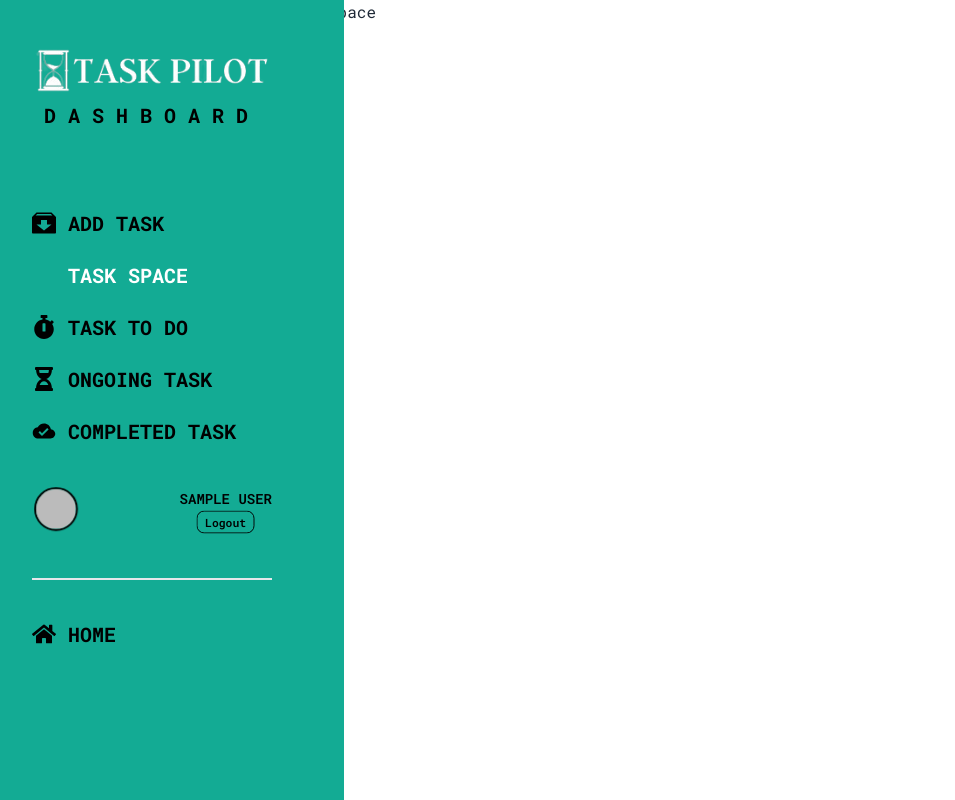
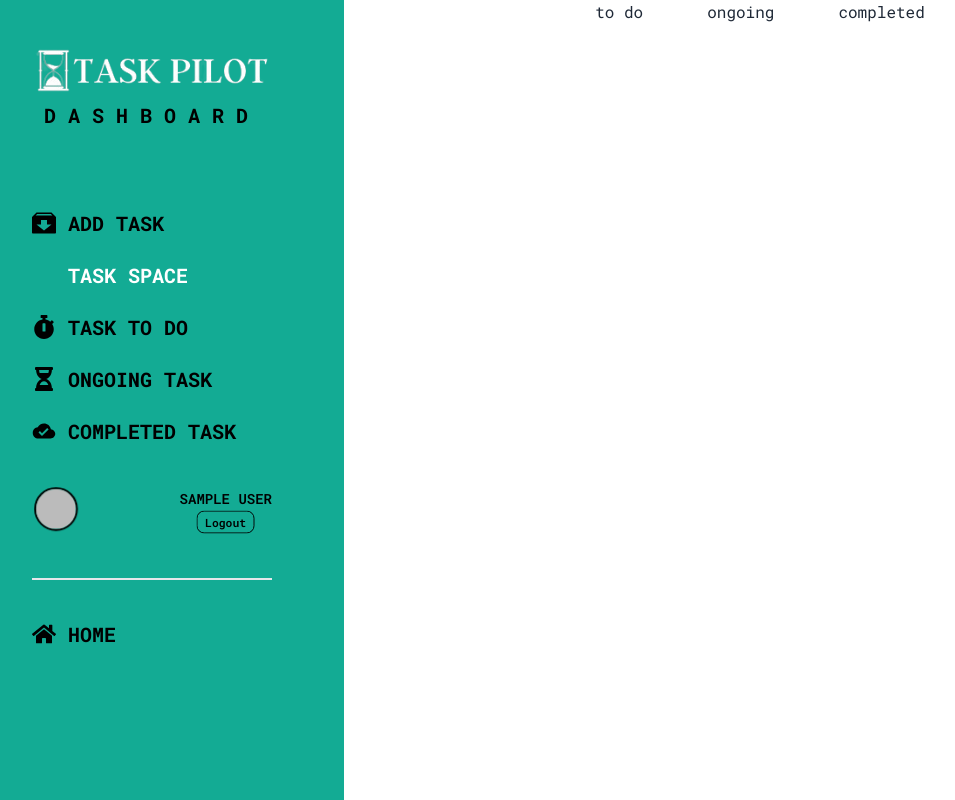
Before and after one commit to mdnoble1/task-pilot-client, a React (Vite) app: page /dashboard/taskSpace in a window 1280 px wide. Shown: the whole page, without its empty margins (40-995 px from the left). Built offline with nearby package versions, Linux system fonts and the light colour scheme; no server answers; sample sign-in values are in the browser's storage; some icons are missing.

Commit message:
rendered task lists on taskSpace page

```diff
--- /dev/null
+++ b/src/pages/dashboard/TaskSpaceList/TaskSpaceList.jsx
@@ -0,0 +1,16 @@
+import TaskSpaceMain from "../TaskSpaceMain/TaskSpaceMain";
+
+const TaskSpaceList = () => {
+  // task category listing
+  const statuses = ["todo", "ongoing", "completed"];
+
+  return (
+    <section className="flex justify-center gap-16">
+      {statuses.map((status, index) => (
+        <TaskSpaceMain key={index} status={status}></TaskSpaceMain>
+      ))}
+    </section>
+  );
+};
+
+export default TaskSpaceList;
--- a/src/pages/dashboard/TaskSpaceMain/TaskSpaceMain.jsx
+++ b/src/pages/dashboard/TaskSpaceMain/TaskSpaceMain.jsx
@@ -1,6 +1,8 @@
+/* eslint-disable react/prop-types */
 import useTasks from "../../../hooks/useTasks";
 
-const TaskSpaceMain = () => {
+const TaskSpaceMain = ({ status }) => {
+
 
     // loading all tasks
     const [tasks] = useTasks();
@@ -10,13 +12,25 @@ const TaskSpaceMain = () => {
     const ongoingTasks = tasks.filter((item) => item.status === "On Going");
     const completedTasks = tasks.filter((item) => item.status === "Completed");
 
-    console.log(completedTasks)
+    // console.log(completedTasks)
+    // console.log(tasks)
+    // console.log(status)
 
 
+    let text = "to do";
+    let bg = "bg-slate-500";
+    let tasksToMap = todoTasks;
+
+    if(status === "ongoing"){
+        text = "ongoing"
+    }
+    if(status === "completed"){
+        text = "completed"
+    }
 
     return (
         <section>
-            TAsk space
+            <h2>{text}</h2>
         </section>
     );
 };
--- a/src/routes/Router.jsx
+++ b/src/routes/Router.jsx
@@ -11,6 +11,7 @@ import PrivateRoute from "./PrivateRoute";
 import TaskToDo from "../pages/dashboard/TaskToDo/TaskToDo";
 import OngoingTask from "../pages/dashboard/OngoingTask/OngoingTask";
 import CompletedTask from "../pages/dashboard/CompletedTask/CompletedTask";
+import TaskSpaceList from "../pages/dashboard/TaskSpaceList/TaskSpaceList";
 import TaskSpaceMain from "../pages/dashboard/TaskSpaceMain/TaskSpaceMain";
 
 const router = createBrowserRouter([
@@ -50,7 +51,7 @@ const router = createBrowserRouter([
       // },
       {
         path: "taskSpace",
-        element: <TaskSpaceMain></TaskSpaceMain>,
+        element: <TaskSpaceList></TaskSpaceList>,
       },
       {
         path: "todoTask",
```
